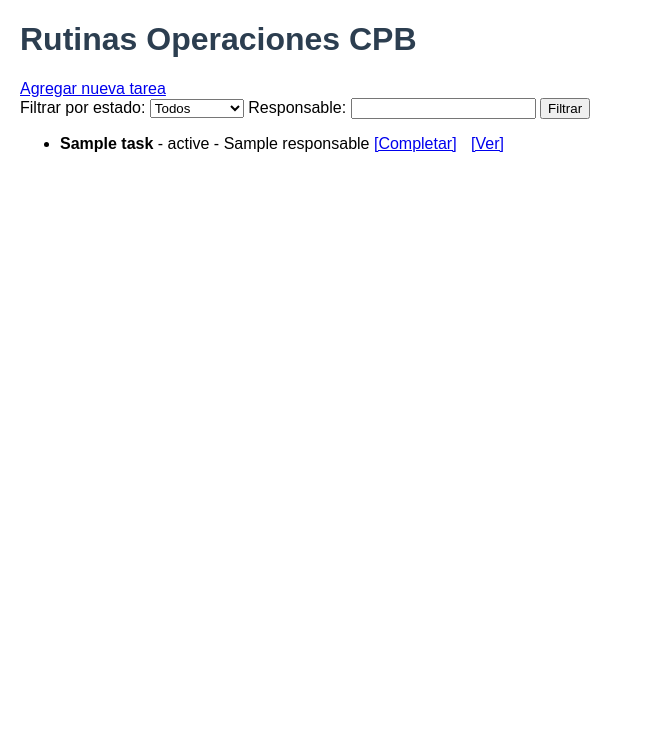
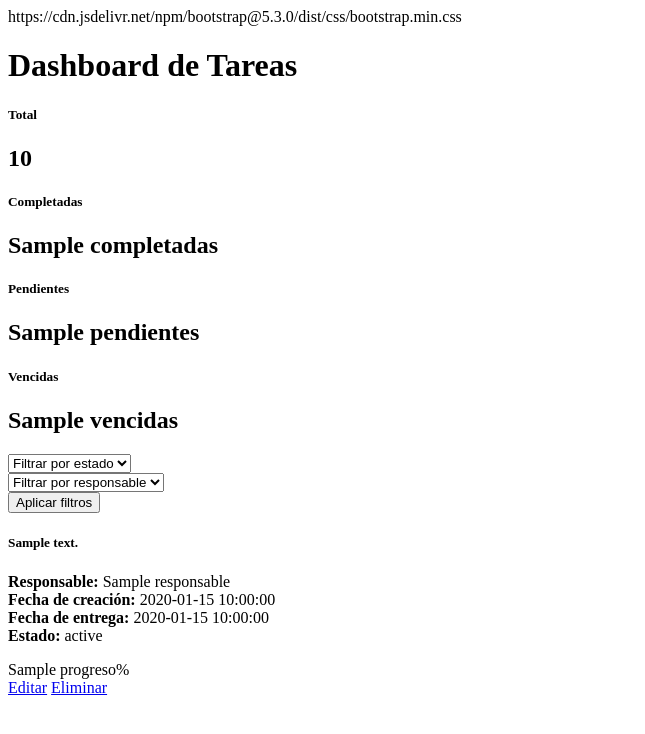
Before and after one commit to greinerpampaenergia-web/gestor-pampa, a Flask app: template templates/index.html in a window 1280 px wide. Shown: the top 734 px of the page, without its empty margins (0-645 px from the left). Run offline with Flask 3, Linux system fonts and the light colour scheme; the template is opened without the code that fills it: most values are stand-ins (such as "Sample title", 1, 10 or a date in 2020).

Commit message:
Update index.html

```diff
--- a/templates/index.html
+++ b/templates/index.html
@@ -1,31 +1,96 @@
 <!DOCTYPE html>
-<html>
+<html lang="es">
 <head>
-    <title>Rutinas Operaciones CPB</title>
-    <link rel="stylesheet" href="/static/style.css">
+    <meta charset="UTF-8">
+    <title>Dashboard de Tareas</title>
+    https://cdn.jsdelivr.net/npm/bootstrap@5.3.0/dist/css/bootstrap.min.css
 </head>
 <body>
-    <h1>Rutinas Operaciones CPB</h1>
-    <a href="/add">Agregar nueva tarea</a>
-    <form method="get">
-        <label>Filtrar por estado:</label>
-        <select name="estado">
-            <option value="">Todos</option>
-            <option value="pendiente">Pendiente</option>
-            <option value="completada">Completada</option>
-        </select>
-        <label>Responsable:</label>
-        <input type="text" name="responsable">
-        <button type="submit">Filtrar</button>
+<div class="container mt-4">
+    <h1 class="mb-4">Dashboard de Tareas</h1>
+
+    <!-- Contadores -->
+    <div class="row text-center mb-4">
+        <div class="col-md-3">
+            <div class="card text-bg-primary">
+                <div class="card-body">
+                    <h5>Total</h5>
+                    <h2>{{ total }}</h2>
+                </div>
+            </div>
+        </div>
+        <div class="col-md-3">
+            <div class="card text-bg-success">
+                <div class="card-body">
+                    <h5>Completadas</h5>
+                    <h2>{{ completadas }}</h2>
+                </div>
+            </div>
+        </div>
+        <div class="col-md-3">
+            <div class="card text-bg-warning">
+                <div class="card-body">
+                    <h5>Pendientes</h5>
+                    <h2>{{ pendientes }}</h2>
+                </div>
+            </div>
+        </div>
+        <div class="col-md-3">
+            <div class="card text-bg-danger">
+                <div class="card-body">
+                    <h5>Vencidas</h5>
+                    <h2>{{ vencidas }}</h2>
+                </div>
+            </div>
+        </div>
+    </div>
+
+    <!-- Filtros -->
+    <form method="GET" class="row mb-4">
+        <div class="col-md-6">
+            <select name="estado" class="form-select">
+                <option value="">Filtrar por estado</option>
+                <option value="pendiente">Pendiente</option>
+                <option value="completada">Completada</option>
+                <option value="vencida">Vencida</option>
+            </select>
+        </div>
+        <div class="col-md-6">
+            <select name="responsable" class="form-select">
+                <option value="">Filtrar por responsable</option>
+                {% for r in responsables %}
+                    <option value="{{ r }}">{{ r }}</option>
+                {% endfor %}
+            </select>
+        </div>
+        <div class="col-12 mt-2 text-end">
+            <button type="submit" class="btn btn-primary">Aplicar filtros</button>
+        </div>
     </form>
-    <ul>
-        {% for task in tasks %}
-        <li>
-            <strong>{{ task.titulo }}</strong> - {{ task.estado }} - {{ task.responsable }}
-            <a href="/completar/{{ loop.index0 }}">[Completar]</a>
-            <a href="/tarea/{{ loop.index0 }}">[Ver]</a>
-        </li>
+
+    <!-- Tarjetas de tareas -->
+    <div class="row">
+        {% for tarea in tareas %}
+        <div class="col-md-6 mb-4">
+            <div class="card shadow-sm">
+                <div class="card-body">
+                    <h5 class="card-title">{{ tarea.descripcion }}</h5>
+                    <p class="card-text">
+                        <strong>Responsable:</strong> {{ tarea.responsable }}<br>
+                        <strong>Fecha de creación:</strong> {{ tarea.fecha_creacion }}<br>
+                        <strong>Fecha de entrega:</strong> {{ tarea.fecha_entrega }}<br>
+                        <strong>Estado:</strong> {{ tarea.estado }}
+                    </p>
+                    <div class="progress mb-2">
+                        <div class="progress-bar" role="progressbar" style="width: {{ tarea.progreso }}%;" aria-valuenow="{{ tarea.progreso }}" aria-valuemin="0" aria-valuemax="100">{{ tarea.progreso }}%</div>
+                    </div>
+                    <a href="/editar/{{ tarea.id }}" class="btn btn-sm btn-outline-primary">Editar</a>
+                    <a href="/eliminar/{{ tarea.id }}" class="btn btn-sm btn-outline-danger">Eliminar</a>
+                </div>
+            </div>
+        </div>
         {% endfor %}
-    </ul>
+    </div>
+</div>
 </body>
 </html>
```
